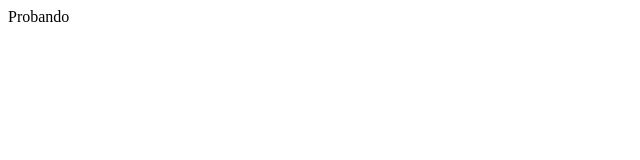
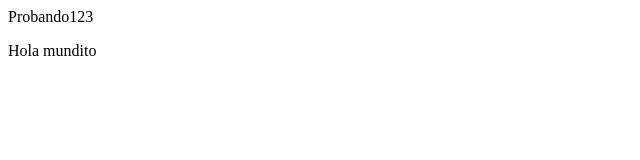
Before and after one commit to MoisesBarbachano/Prueba-Pull-Request, a plain HTML site: page index.html in a window 1280 px wide. Shown: the whole page, without its empty margins (0-640 px from the left). Drawn offline with Linux system fonts and the light colour scheme.

Commit message:
DIV added and span changed.

```diff
--- a/index.html
+++ b/index.html
@@ -1,3 +1,6 @@
 <div>
-    <span>Probando</span>
+    <span>Probando123</span>
+    <div>
+        <p>Hola mundito</p>
+    </div>
 </div>
```
